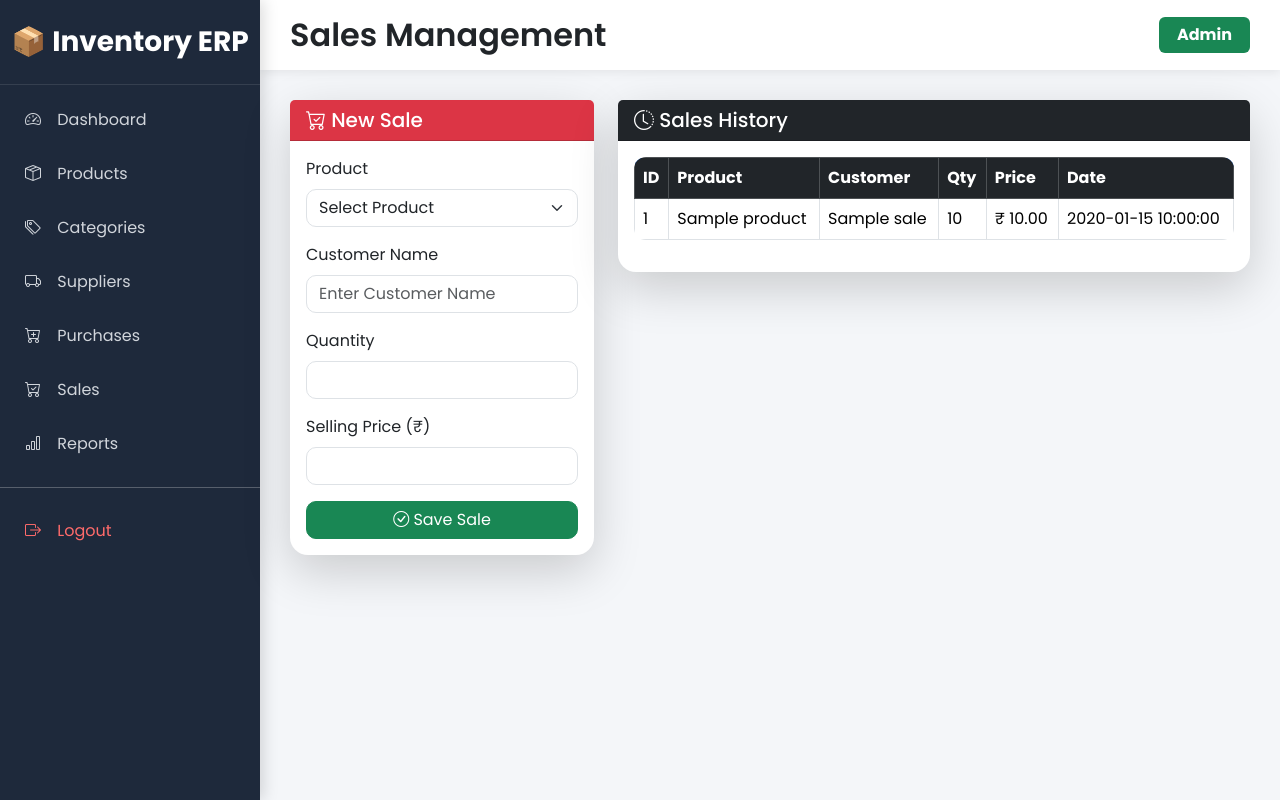
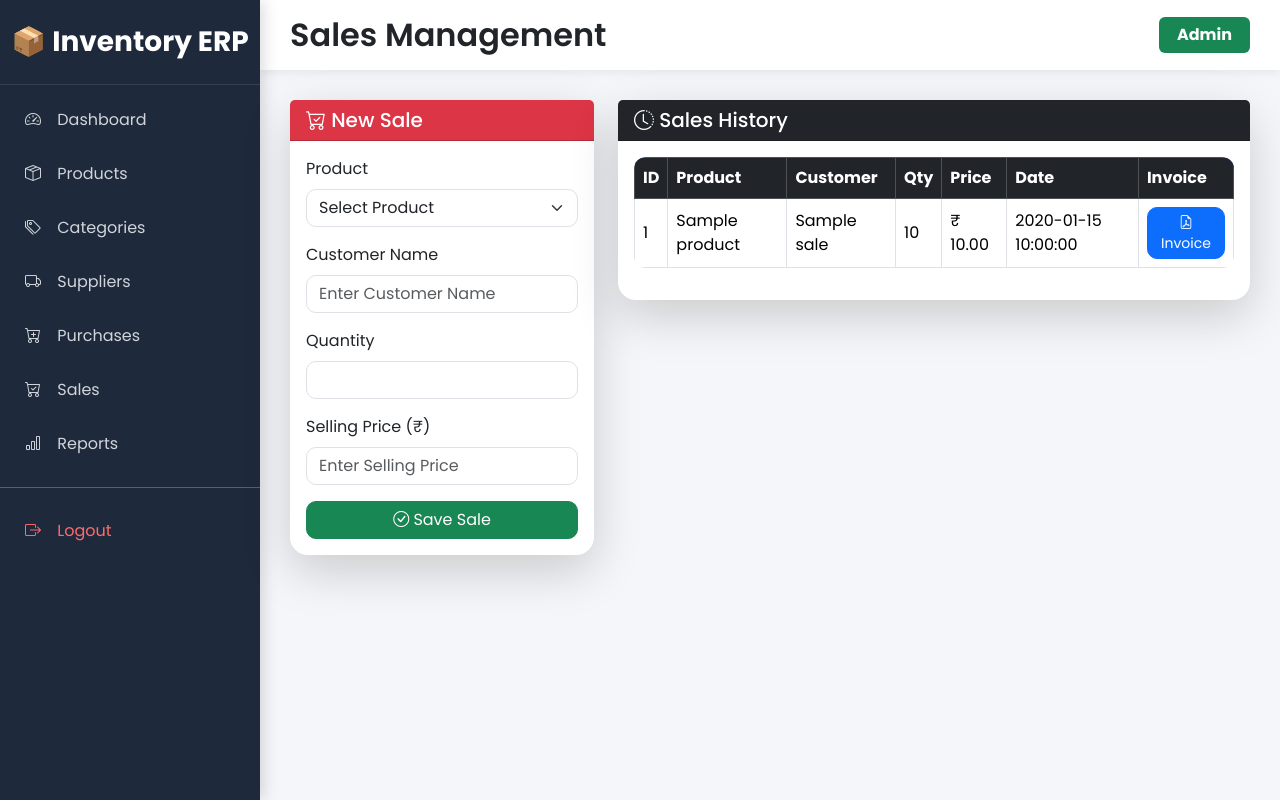
Before and after one commit to jatinkhokhar/InventoryManagement, a Flask app: page /sales in a window 1280 px wide. Run offline with Flask 3, Linux system fonts and the light colour scheme; tables that the repository leaves empty or names only in its code hold one stand-in row (values such as "Sample post").

```diff
--- a/app.py
+++ b/app.py
@@ -1,4 +1,4 @@
-from flask import Flask, render_template, request, redirect, session
+from flask import Flask, render_template, request, redirect, send_file
 import mysql.connector
 from reportlab.pdfgen import canvas
 import os
@@ -675,7 +675,7 @@ def add_sale():
 
     conn.commit()
 
-    return redirect("/invoice/" + str(sale_id))
+    return redirect("/sales")
 # =====================================================
 # PDF INVOICE
 # =====================================================
--- a/db.py
+++ b/db.py
@@ -4,7 +4,7 @@ conn = mysql.connector.connect(
     host="gateway01.ap-southeast-1.prod.aws.tidbcloud.com",
     port=4000,
     user="2oYHttVxiPJa1jB.root",
-    password="E3CPPMmOVah4zjqeu",
+    password="rE0fXO2tsl5Qp1pM",
     database="sys",
     ssl_ca="ca.pem"
 )
--- a/templates/sales.html
+++ b/templates/sales.html
@@ -13,7 +13,6 @@ Sales Management
 <div class="row">
 
     <!-- Add Sale -->
-
     <div class="col-lg-4">
 
         <div class="card shadow-lg border-0">
@@ -30,6 +29,8 @@ Sales Management
             <div class="card-body">
 
                 <form action="/add_sale" method="POST">
+
+                    <!-- Product -->
 
                     <div class="mb-3">
 
@@ -58,6 +59,8 @@ Sales Management
 
                     </div>
 
+                    <!-- Customer -->
+
                     <div class="mb-3">
 
                         <label class="form-label">
@@ -72,6 +75,8 @@ Sales Management
                             required>
 
                     </div>
+
+                    <!-- Quantity -->
 
                     <div class="mb-3">
 
@@ -88,6 +93,8 @@ Sales Management
 
                     </div>
 
+                    <!-- Selling Price -->
+
                     <div class="mb-3">
 
                         <label class="form-label">
@@ -99,14 +106,18 @@ Sales Management
                             step="0.01"
                             name="selling_price"
                             class="form-control"
+                            placeholder="Enter Selling Price"
                             required>
 
                     </div>
 
-                    <button class="btn btn-success w-100">
+                    <!-- Save Sale -->
+
+                    <button
+                        type="submit"
+                        class="btn btn-success w-100">
 
                         <i class="bi bi-check-circle"></i>
-
                         Save Sale
 
                     </button>
@@ -119,6 +130,7 @@ Sales Management
 
     </div>
 
+
     <!-- Sales History -->
 
     <div class="col-lg-8">
@@ -128,8 +140,10 @@ Sales Management
             <div class="card-header bg-dark text-white">
 
                 <h5 class="mb-0">
+
                     <i class="bi bi-clock-history"></i>
                     Sales History
+
                 </h5>
 
             </div>
@@ -138,25 +152,32 @@ Sales Management
 
                 <div class="table-responsive">
 
-                    <table class="table table-bordered table-hover">
+                    <table class="table table-bordered table-hover align-middle">
 
                         <thead class="table-dark">
 
                             <tr>
 
                                 <th>ID</th>
+
                                 <th>Product</th>
+
                                 <th>Customer</th>
+
                                 <th>Qty</th>
+
                                 <th>Price</th>
+
                                 <th>Date</th>
+
+                                <th>Invoice</th>
 
                             </tr>
 
                         </thead>
 
+
                         <tbody>
-
 
                         {% if sales %}
 
@@ -164,17 +185,42 @@ Sales Management
 
                             <tr>
 
-                                <td>{{ sale[0] }}</td>
+                                <td>
+                                    {{ sale[0] }}
+                                </td>
 
-                                <td>{{ sale[1] }}</td>
+                                <td>
+                                    {{ sale[1] }}
+                                </td>
 
-                                <td>{{ sale[2] }}</td>
+                                <td>
+                                    {{ sale[2] }}
+                                </td>
 
-                                <td>{{ sale[3] }}</td>
+                                <td>
+                                    {{ sale[3] }}
+                                </td>
 
-                                <td>₹ {{ "%.2f"|format(sale[4]) }}</td>
+                                <td>
+                                    ₹ {{ "%.2f"|format(sale[4]) }}
+                                </td>
 
-                                <td>{{ sale[5] }}</td>
+                                <td>
+                                    {{ sale[5] }}
+                                </td>
+
+                                <td>
+
+                                    <a
+                                        href="/invoice/{{ sale[0] }}"
+                                        class="btn btn-sm btn-primary">
+
+                                        <i class="bi bi-file-earmark-pdf"></i>
+                                        Invoice
+
+                                    </a>
+
+                                </td>
 
                             </tr>
 
@@ -184,7 +230,9 @@ Sales Management
 
                             <tr>
 
-                                <td colspan="6" class="text-center text-muted">
+                                <td
+                                    colspan="7"
+                                    class="text-center text-muted">
 
                                     No Sales Record Found
 
```
Also changed, not shown: 3 other files.
